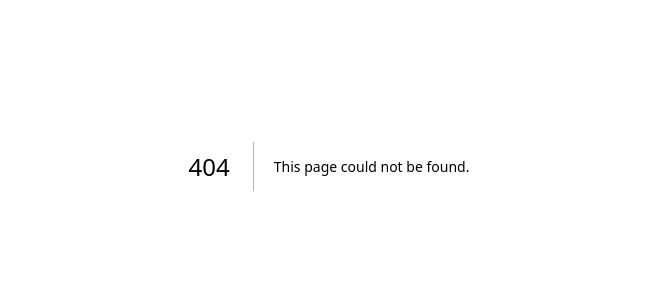
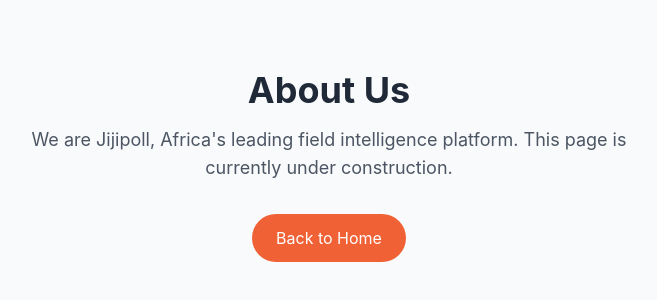
Before and after one commit to hempstonetinga17-ui/jijipoll, a Next.js app: page /about in a window 1280 px wide. Before the commit this address had no page. Shown: the part 234-534 px from the top of the page, without its empty margins (311-968 px from the left). Built offline with nearby package versions, Linux system fonts and the light colour scheme.

Commit message:
Fix 404 routes and aggressively remove gray border from logo

```diff
--- /dev/null
+++ b/src/app/about/page.tsx
@@ -0,0 +1,13 @@
+export default function AboutPage() {
+  return (
+    <div className="flex flex-col items-center justify-center min-h-screen bg-gray-50 text-gray-800 p-8">
+      <h1 className="text-4xl font-bold mb-4">About Us</h1>
+      <p className="text-lg text-gray-600 text-center max-w-2xl">
+        We are Jijipoll, Africa's leading field intelligence platform. This page is currently under construction.
+      </p>
+      <a href="/" className="mt-8 px-6 py-3 bg-[#f06135] text-white rounded-full hover:bg-[#d35400] transition">
+        Back to Home
+      </a>
+    </div>
+  )
+}
--- /dev/null
+++ b/src/app/contact/page.tsx
@@ -0,0 +1,13 @@
+export default function ContactPage() {
+  return (
+    <div className="flex flex-col items-center justify-center min-h-screen bg-gray-50 text-gray-800 p-8">
+      <h1 className="text-4xl font-bold mb-4">Contact Us</h1>
+      <p className="text-lg text-gray-600 text-center max-w-2xl">
+        Get in touch with our team to learn more. This page is currently under construction.
+      </p>
+      <a href="/" className="mt-8 px-6 py-3 bg-[#f06135] text-white rounded-full hover:bg-[#d35400] transition">
+        Back to Home
+      </a>
+    </div>
+  )
+}
--- a/src/app/page.tsx
+++ b/src/app/page.tsx
@@ -34,6 +34,7 @@ export default function HomePage() {
                 <Link href="/solutions/targeted-advertising" className="px-5 py-3 text-gray-800 hover:bg-[#f06135] hover:text-white transition-colors text-sm font-medium">Targeted Advertising</Link>
                 <Link href="/solutions/market-segmentation" className="px-5 py-3 text-gray-800 hover:bg-[#f06135] hover:text-white transition-colors text-sm font-medium">Market Segmentation</Link>
                 <Link href="/solutions/location-intelligence" className="px-5 py-3 text-gray-800 hover:bg-[#f06135] hover:text-white transition-colors text-sm font-medium">Location Intelligence</Link>
+                <Link href="/solutions/route-planning-and-optimization" className="px-5 py-3 text-gray-800 hover:bg-[#f06135] hover:text-white transition-colors text-sm font-medium">Route Planning and Optimization</Link>
               </div>
             </div>
             <Link href="/about" className="hover:text-white/80 transition py-2">
--- /dev/null
+++ b/src/app/solutions/location-intelligence/page.tsx
@@ -0,0 +1,13 @@
+export default function LocationIntelligencePage() {
+  return (
+    <div className="flex flex-col items-center justify-center min-h-screen bg-gray-50 text-gray-800 p-8">
+      <h1 className="text-4xl font-bold mb-4">Location Intelligence</h1>
+      <p className="text-lg text-gray-600 text-center max-w-2xl">
+        Harness the power of geospatial data to make informed business decisions. This page is currently under construction.
+      </p>
+      <a href="/" className="mt-8 px-6 py-3 bg-[#f06135] text-white rounded-full hover:bg-[#d35400] transition">
+        Back to Home
+      </a>
+    </div>
+  )
+}
--- /dev/null
+++ b/src/app/solutions/market-segmentation/page.tsx
@@ -0,0 +1,13 @@
+export default function MarketSegmentationPage() {
+  return (
+    <div className="flex flex-col items-center justify-center min-h-screen bg-gray-50 text-gray-800 p-8">
+      <h1 className="text-4xl font-bold mb-4">Market Segmentation</h1>
+      <p className="text-lg text-gray-600 text-center max-w-2xl">
+        Discover new audiences with our advanced demographic and geographic segmentation tools. This page is currently under construction.
+      </p>
+      <a href="/" className="mt-8 px-6 py-3 bg-[#f06135] text-white rounded-full hover:bg-[#d35400] transition">
+        Back to Home
+      </a>
+    </div>
+  )
+}
--- /dev/null
+++ b/src/app/solutions/route-planning-and-optimization/page.tsx
@@ -0,0 +1,13 @@
+export default function RoutePlanningPage() {
+  return (
+    <div className="flex flex-col items-center justify-center min-h-screen bg-gray-50 text-gray-800 p-8">
+      <h1 className="text-4xl font-bold mb-4">Route Planning and Optimization</h1>
+      <p className="text-lg text-gray-600 text-center max-w-2xl">
+        Optimize your field operations and logistics with our cutting-edge routing algorithms. This page is currently under construction.
+      </p>
+      <a href="/" className="mt-8 px-6 py-3 bg-[#f06135] text-white rounded-full hover:bg-[#d35400] transition">
+        Back to Home
+      </a>
+    </div>
+  )
+}
--- /dev/null
+++ b/src/app/solutions/targeted-advertising/page.tsx
@@ -0,0 +1,13 @@
+export default function TargetedAdvertisingPage() {
+  return (
+    <div className="flex flex-col items-center justify-center min-h-screen bg-gray-50 text-gray-800 p-8">
+      <h1 className="text-4xl font-bold mb-4">Targeted Advertising</h1>
+      <p className="text-lg text-gray-600 text-center max-w-2xl">
+        Learn how our location intelligence can supercharge your targeted advertising efforts. This page is currently under construction.
+      </p>
+      <a href="/" className="mt-8 px-6 py-3 bg-[#f06135] text-white rounded-full hover:bg-[#d35400] transition">
+        Back to Home
+      </a>
+    </div>
+  )
+}
```
